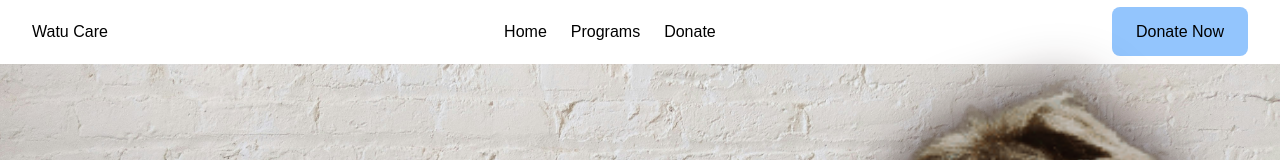
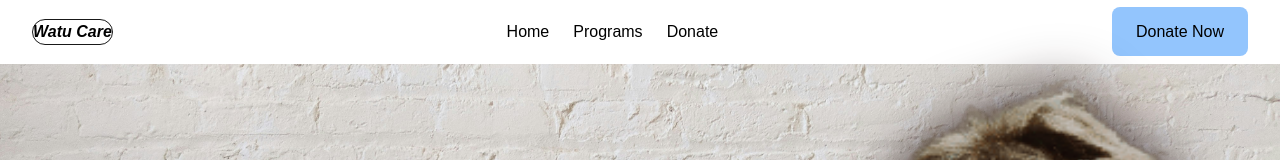
Before and after one commit to ArnaudBand/era92_web_design, a Next.js app: page / in a window 1280 px wide. Shown: the top 160 px of the page. Built offline with nearby package versions, Linux system fonts and the light colour scheme.

Commit message:
Style Navbar component: update link styling and add border to container

```diff
--- a/components/Navbard.tsx
+++ b/components/Navbard.tsx
@@ -11,8 +11,8 @@ export default function Navbar() {
       <div className="max-w-7xl mx-auto px-4 sm:px-6 lg:px-8">
         <div className="flex items-center justify-between h-16">
           {/* Logo */}
-          <div className="flex items-center">
-            <Link className="text-black" href="/">
+          <div className="flex items-center border border-spacing-1 border-black/90 rounded-full">
+            <Link className="text-black font-bold italic" href="/">
               Watu Care
             </Link>
           </div>
```
